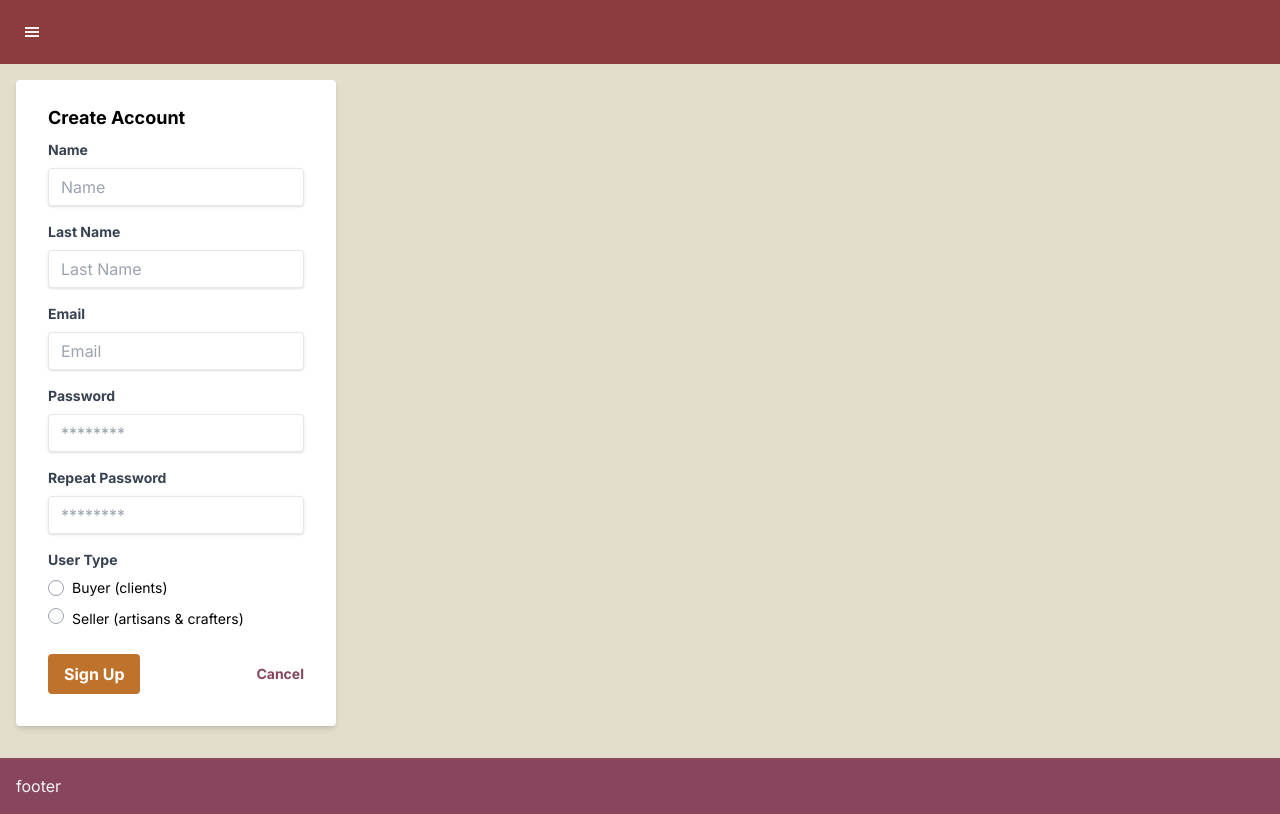
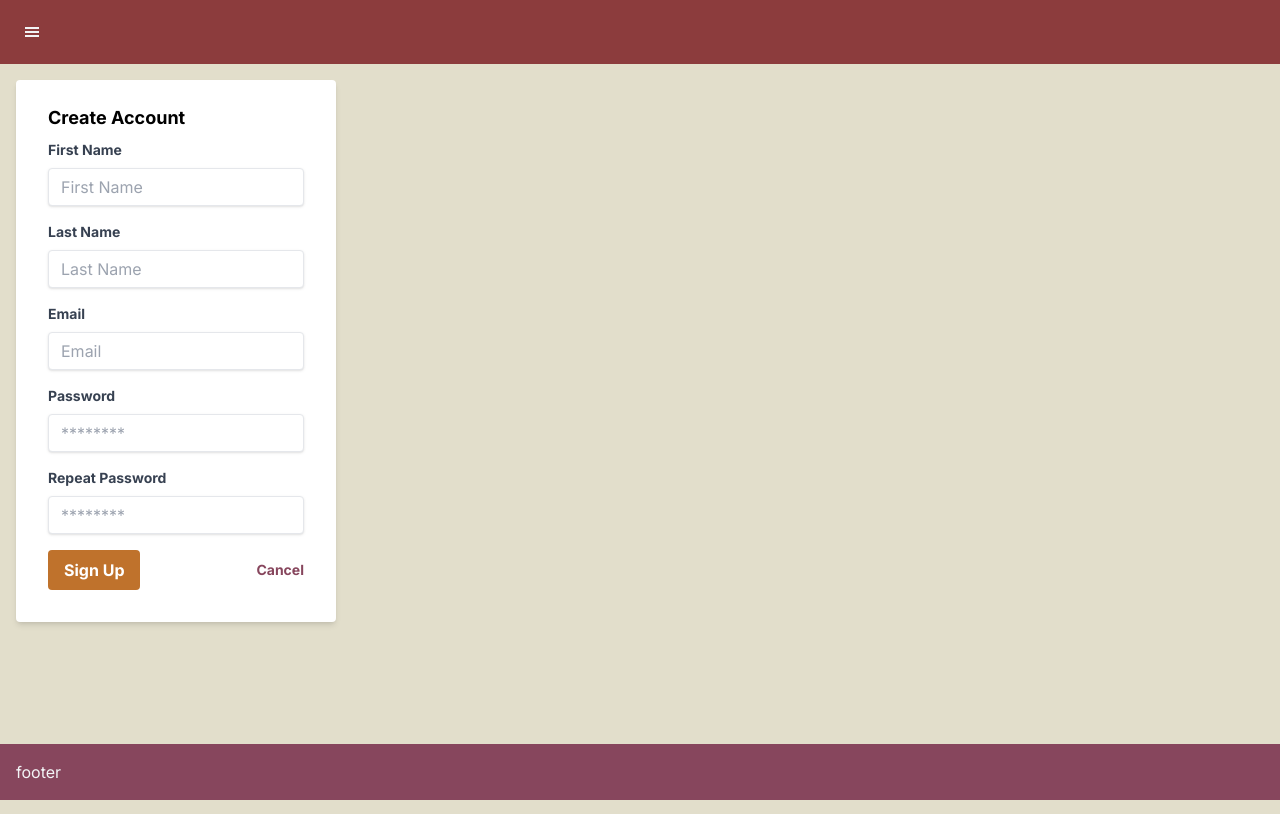
Before and after one commit to MATTALUI/wdd430-group3, a Next.js app: page /signup in a window 1280 px wide. Built offline with nearby package versions, Linux system fonts and the light colour scheme.

Commit message:
Sign up update

```diff
--- a/src/app/signup/page.tsx
+++ b/src/app/signup/page.tsx
@@ -9,15 +9,15 @@ export default function SignupPage() {
           <div className="mb-4">
             <label
               className="block text-gray-700 text-sm font-bold mb-2"
-              htmlFor="Name"
+              htmlFor="FirstName"
             >
-              Name
+              First Name
             </label>
             <input
               className="shadow appearance-none border rounded w-full py-2 px-3 text-gray-700 leading-tight focus:outline-none focus:shadow-outline"
-              id="name"
+              id="firstName"
               type="text"
-              placeholder="Name"
+              placeholder="First Name"
             />
           </div>
           <div className="mb-4">
@@ -60,29 +60,6 @@ export default function SignupPage() {
             </label>
             <input className="shadow appearance-none border rounded w-full py-2 px-3 text-gray-700 mb-0 leading-tight focus:outline-none focus:shadow-outline" id="repeatPassword" type="password" placeholder="********" />
           </div>
-          <div className="mb-6">
-            <span className="block text-gray-700 text-sm font-bold mb-2">User Type</span>
-            <div className="flex items-center mb-2">
-              <input
-                type="radio"
-                id="buyer"
-                name="userType"
-                value="buyer"
-                className="appearance-none border rounded-full w-4 h-4 border-gray-400 checked:bg-gray-500 checked:border-transparent focus:outline-none"
-              />
-              <label htmlFor="buyer" className="ml-2 text-sm">Buyer (clients)</label>
-            </div>
-            <div>
-              <input
-                type="radio"
-                id="seller"
-                name="userType"
-                value="seller"
-                className="appearance-none border rounded-full w-4 h-4 border-gray-400 checked:bg-gray-500 checked:border-transparent focus:outline-none"
-              />
-              <label htmlFor="seller" className="ml-2 text-sm">Seller (artisans & crafters)</label>
-            </div>
-          </div>
           <div className="flex items-center justify-between">
             <button className="bg-accent hover:opacity-75 text-white font-bold py-2 px-4 rounded focus:outline-none focus:shadow-outline" type="button">
               Sign Up
```
